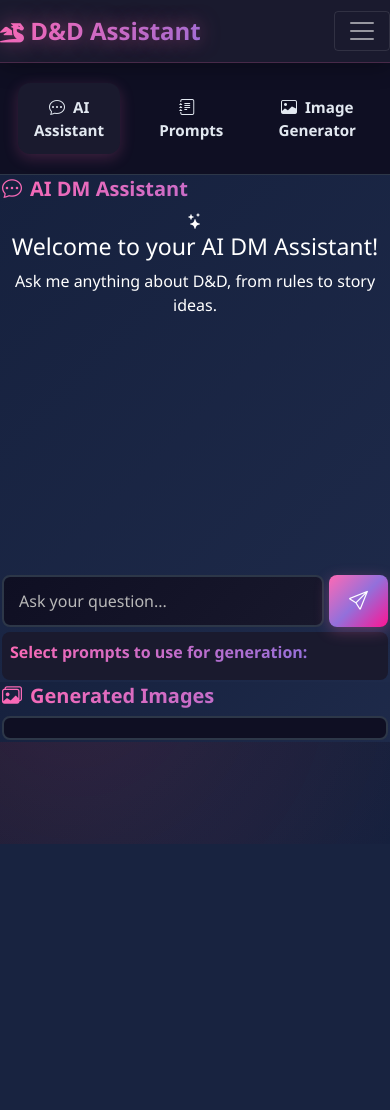
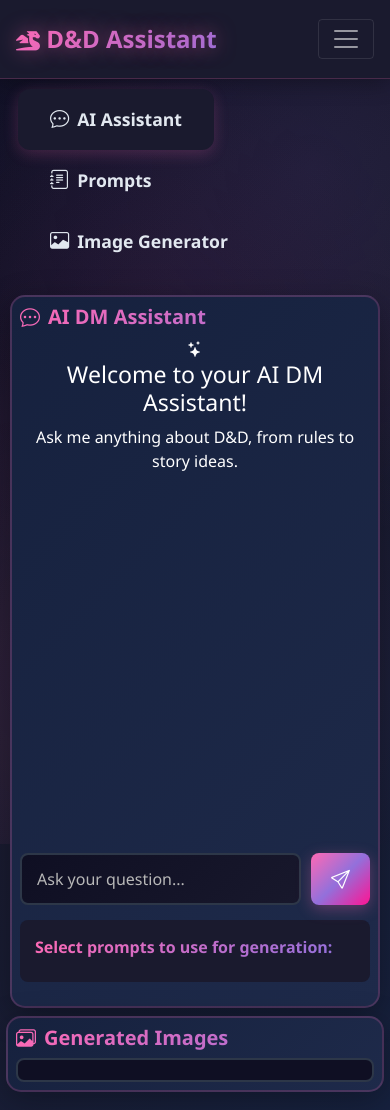
Before and after one commit to NobidoNs/JarvisDND, a Flask app: page /dashboard in a window 390 px wide. Before the commit the page ends 844 px from the top, so only its background shows below. Run offline with Flask 2, Linux system fonts and the light colour scheme; the visitor is signed in with stand-in values (Sample User, id 1); data comes from the database, SQL or seed files in the repository; data that the repository does not hold is empty; parts of the project's set-up code (start-up, migrations or seed data) failed here and were passed over; some libraries are stand-ins or nearby versions.

Commit message:
phone style update

```diff
--- a/static/css/style.css
+++ b/static/css/style.css
@@ -49,6 +49,7 @@ body::before {
     border-bottom: 1px solid rgba(255, 105, 180, 0.2);
     box-shadow: 0 4px 20px rgba(0, 0, 0, 0.3);
     backdrop-filter: blur(10px);
+    padding: 1rem;
 }
 
 .navbar-brand {
@@ -686,145 +687,13 @@ body::before {
 /* Responsive Design */
 @media (max-width: 600px) {
     .dashboard-container {
-        margin: 0 !important;
-        width: 100vw !important;
-        max-width: 100vw !important;
-        padding: 0 !important;
-    }
-    .card-body {
-        padding: 2px !important;
-        margin: 0 !important;
-    }
-    .chat-container,
-    .chat-input-container,
-    .prompt-selector {
-        padding: 0 !important;
-        margin: 0 !important;
-    }
-    .chat-container {
-        height: 350px !important;
-    }
-    .chat-input-container {
-        gap: 5px !important;
-        margin-bottom: 5px !important;
-    }
-    .prompt-selector {
-        padding: 8px !important;
-        margin-top: 5px !important;
+        margin: 10px !important;
+        width: calc(100vw - 20px) !important;
+        max-width: calc(100vw - 20px) !important;
     }
 
-    /* Message specific mobile styles */
-    .message {
-        padding: 5px 8px !important;
-        margin-bottom: 8px !important;
-        min-width: 0 !important;
-    }
-
-    .message-content {
-        max-width: 90% !important;
-        padding: 0.5rem 0.75rem !important;
-        min-width: 0 !important;
-    }
-
-    .text-response {
-        font-size: 0.95rem !important;
-        line-height: 1.4 !important;
-        width: 100% !important;
-        max-width: 100% !important;
-        overflow-wrap: break-word !important;
-        word-wrap: break-word !important;
-        -ms-word-break: break-all !important;
-        word-break: break-word !important;
-        -ms-hyphens: auto !important;
-        -moz-hyphens: auto !important;
-        -webkit-hyphens: auto !important;
-        hyphens: auto !important;
-    }
-
-    .response-container {
-        max-width: 100% !important;
-        padding: 0 !important;
-    }
-
-    /* Remove padding and margins from columns and rows */
-    .row {
-        margin: 0 !important;
-    }
-    .col-md-8,
-    .col-md-4 {
-        padding: 0 !important;
-        margin: 0 !important;
-    }
-    /* Remove padding from tab content */
-    #dashboardTabsContent {
-        padding: 0 !important;
-        margin: 0 !important;
-    }
-    .card {
-        border: none !important;
-        border-radius: 0 !important;
-        margin: 0 !important;
-        box-shadow: none !important;
-    }
-    .card:hover {
-        transform: none !important;
-        box-shadow: none !important;
-    }
-    .welcome-section h1 {
-        font-size: 2.2rem;
-    }
-
-    .welcome-section .lead {
-        font-size: 1rem;
-    }
-
-    .features-grid {
-        grid-template-columns: 1fr;
-        gap: 15px;
-    }
-
-    .feature-card {
-        padding: 15px 10px;
-    }
-
-    .feature-card i {
-        font-size: 2rem;
-    }
-
-    .feature-card h3 {
-        font-size: 1rem;
-    }
-
-    .feature-card p {
-        font-size: 0.85rem;
-    }
-
-    .welcome-section .fas.fa-dragon {
-        font-size: 2.2rem;
-    }
-
-    /* Стили для мобильного меню */
-    #dashboardTabs {
-        margin: 0 !important;
-        padding: 20px 8px !important;
-        display: flex !important;
-        justify-content: space-between !important;
-        background: var(--dark-bg) !important;
-        border-bottom: 1px solid var(--border-color) !important;
-    }
-
-    #dashboardTabs .nav-item {
-        flex: 1 !important;
-        padding: 0 2px !important;
-    }
-
-    #dashboardTabs .nav-link {
-        padding: 0.75rem 1rem !important;
-        font-size: 0.95rem !important;
-    }
-
-    #dashboardTabs .nav-link i {
-        font-size: 1rem !important;
+    .card-body {
+        padding: 0.5rem 0.5rem !important;
     }
 }
 
@@ -899,9 +768,6 @@ body::before {
 
 /* Tab content styles */
 .tab-content {
-    padding: 20px;
-    background-color: var(--card-bg);
-    border-radius: 10px;
     border: none;
     margin-top: 20px;
 }
@@ -1076,7 +942,6 @@ body::before {
     display: flex;
     flex-direction: column;
     gap: 10px;
-    padding: 15px;
 }
 
 .message {
```
